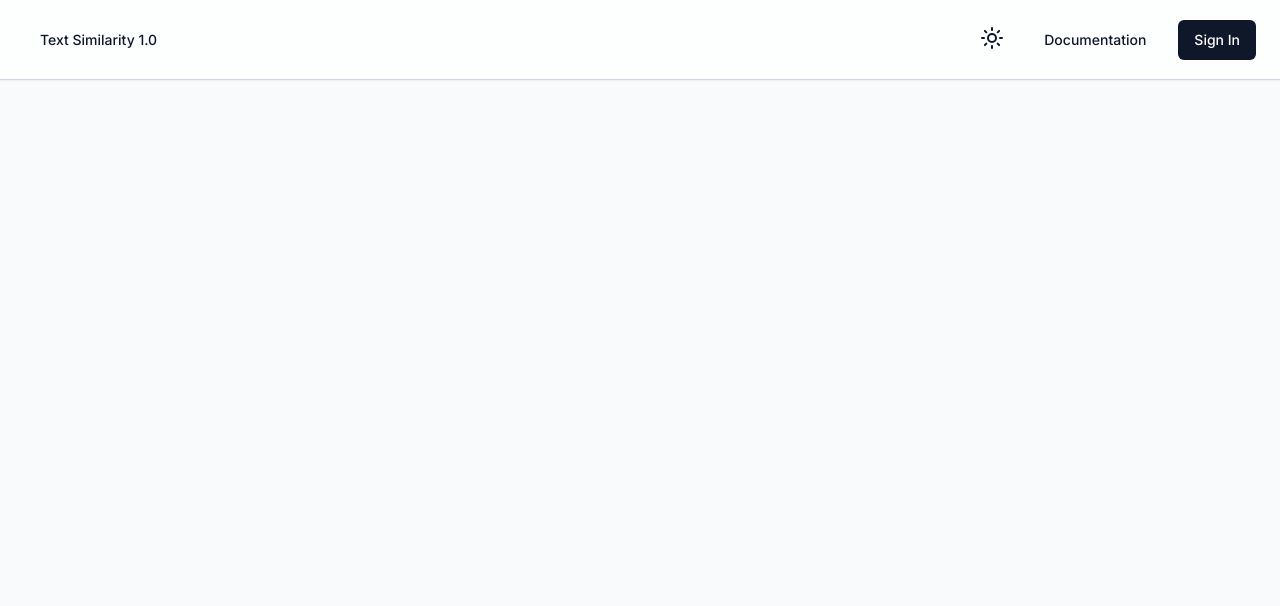
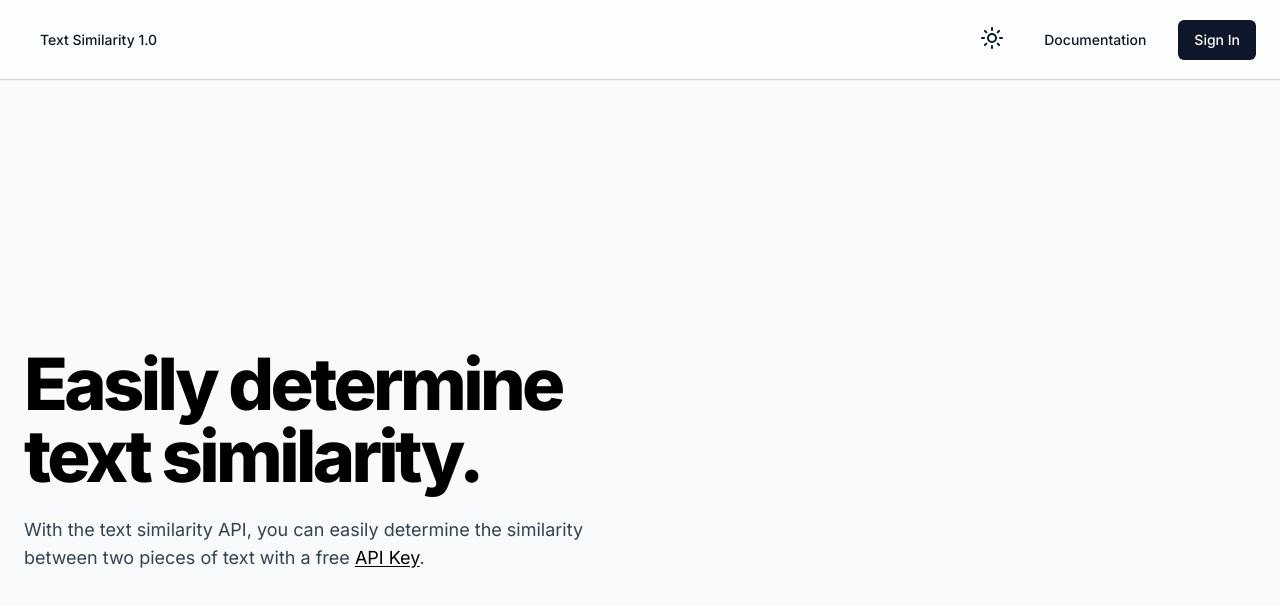
Before and after one commit to AlexanderKomkov369/similarity-api, a Next.js app: page / in a window 1280 px wide. Shown: the top 606 px of the page. Built offline with nearby package versions, Linux system fonts and the light colour scheme; no server answers.

Commit message:
styling the homepage

```diff
--- a/src/app/layout.tsx
+++ b/src/app/layout.tsx
@@ -2,13 +2,9 @@
 import { Inter } from "next/font/google";
 import { cn } from "@/lib/utils";
 import Providers from "@/components/Providers";
+import { Toaster } from "@/ui/Toast";
 
 const inter = Inter({ subsets: ["latin"] });
-
-export const metadata = {
-  title: "Create Next App",
-  description: "Generated by create next app",
-};
 
 export default function RootLayout({
   children,
@@ -23,7 +19,10 @@
       <body
         className={"min-h-screen bg-slate-50 dark:bg-slate-900 antialiased"}
       >
-        <Providers>{children}</Providers>
+        <Providers>
+          {children}
+          <Toaster position={"bottom-right"} />
+        </Providers>
       </body>
     </html>
   );
--- a/src/app/page.tsx
+++ b/src/app/page.tsx
@@ -1,8 +1,47 @@
-import Image from "next/image";
-import { Inter } from "next/font/google";
+import type { Metadata } from "next";
+import LargeHeading from "@/ui/LargeHeading";
+import Paragraph from "@/ui/Paragraph";
+import Link from "next/link";
 
-const inter = Inter({ subsets: ["latin"] });
+export const metadata: Metadata = {
+  title: "Similarity API | Home",
+  description: "Free & open-source text similarity API",
+};
 
 export default function Home() {
-  return <main></main>;
+  return (
+    <div
+      className={
+        "relative flex h-screen items-center justify-center overflow-x-hidden"
+      }
+    >
+      <div className={"container mx-auto h-full w-full max-w-7xl pt-32"}>
+        <div
+          className={
+            "flex h-full flex-col items-center justify-start gap-6 lg:items-start lg:justify-center"
+          }
+        >
+          <LargeHeading
+            size={"lg"}
+            className={"three-d text-black dark:text-light-gold"}
+          >
+            Easily determine <br /> text similarity.
+          </LargeHeading>
+          <Paragraph className={"max-w-xl lg:text-left"}>
+            With the text similarity API, you can easily determine the
+            similarity between two pieces of text with a free{" "}
+            <Link
+              href={"/login"}
+              className={
+                "underline underline-offset-2 text-black dark:text-light-gold"
+              }
+            >
+              API Key
+            </Link>
+            .
+          </Paragraph>
+        </div>
+      </div>
+    </div>
+  );
 }
--- /dev/null
+++ b/src/components/Icons.tsx
@@ -0,0 +1,9 @@
+import {ChevronLeft, ChevronRight, Laptop, LucideIcon, Moon, Sun,} from "lucide-react";
+
+export const Icons = {
+  ChevronLeft,
+  ChevronRight,
+  Sun,
+  Moon,
+  Laptop,
+} satisfies Record<string, LucideIcon>
--- a/src/components/SignInButton.tsx
+++ b/src/components/SignInButton.tsx
@@ -3,7 +3,7 @@
 import { FC, useState } from "react";
 import Button from "@/ui/Button";
 import { signIn } from "next-auth/react";
-import toast from "react-hot-toast";
+import { toast } from "@/ui/Toast";
 
 interface SignInButtonProps {}
 
@@ -17,11 +17,11 @@
       setIsLoading(true);
       await signIn("google");
     } catch (error) {
-      // toast({
-      //   type: "error",
-      //   title: "Error signing in",
-      //   message: "Please try again",
-      // });
+      toast({
+        type: "error",
+        title: "Error signing in",
+        message: "Please try again",
+      });
     }
   };
 
--- a/src/components/SignOutButton.tsx
+++ b/src/components/SignOutButton.tsx
@@ -2,8 +2,8 @@
 
 import { FC, useState } from "react";
 import Button from "@/ui/Button";
-import { signIn, signOut } from "next-auth/react";
-import toast from "react-hot-toast";
+import { signOut } from "next-auth/react";
+import { toast } from "@/ui/Toast";
 
 interface SignOutButtonProps {}
 
@@ -17,11 +17,11 @@
       setIsLoading(true);
       await signOut();
     } catch (error) {
-      // toast({
-      //   type: "error",
-      //   title: "Error signing out",
-      //   message: "Please try again",
-      // });
+      toast({
+        type: "error",
+        title: "Error signing out",
+        message: "Please try again",
+      });
     }
   };
 
--- a/src/components/ThemeToggle.tsx
+++ b/src/components/ThemeToggle.tsx
@@ -9,7 +9,7 @@
   DropdownMenuTrigger,
 } from "@/ui/DropdownMenu";
 import Button from "@/ui/Button";
-import { Laptop, Moon, Sun } from "lucide-react";
+import { Icons } from "@/components/Icons";
 
 interface ThemeToggleProps {}
 
@@ -20,12 +20,12 @@
     <DropdownMenu>
       <DropdownMenuTrigger asChild>
         <Button variant={"ghost"} size={"sm"}>
-          <Sun
+          <Icons.Sun
             className={
               "rotate-0 scale-100 transition-all hover:text-slate-900 dark:-rotate-90 dark:scale-0 dark:text-slate-400 dark:hover:text-slate-100"
             }
           />
-          <Moon
+          <Icons.Moon
             className={
               "absolute rotate-90 scale-0 transition-all hover:text-slate-900 dark:rotate-0 dark:scale-100 dark:text-slate-400 dark:hover:text-slate-100"
             }
@@ -35,15 +35,15 @@
       </DropdownMenuTrigger>
       <DropdownMenuContent align={"end"} forceMount>
         <DropdownMenuItem onClick={() => setTheme("light")}>
-          <Sun className={"mr-2 h-4 w-4"} />
+          <Icons.Sun className={"mr-2 h-4 w-4"} />
           <span>Light</span>
         </DropdownMenuItem>
         <DropdownMenuItem onClick={() => setTheme("dark")}>
-          <Moon className={"mr-2 h-4 w-4"} />
+          <Icons.Moon className={"mr-2 h-4 w-4"} />
           <span>Dark</span>
         </DropdownMenuItem>
         <DropdownMenuItem onClick={() => setTheme("system")}>
-          <Laptop className={"mr-2 h-4 w-4"} />
+          <Icons.Laptop className={"mr-2 h-4 w-4"} />
           <span>System</span>
         </DropdownMenuItem>
       </DropdownMenuContent>
--- a/src/components/ui/Toast.tsx
+++ b/src/components/ui/Toast.tsx
@@ -0,0 +1,86 @@
+"use client";
+
+import { Icons } from "@/components/Icons";
+import { cn } from "@/lib/utils";
+import * as React from "react";
+import hotToast, { Toaster as HotToaster } from "react-hot-toast";
+
+export const Toaster = HotToaster;
+
+interface ToastProps extends React.HTMLAttributes<HTMLDivElement> {
+  visible: boolean;
+}
+
+export function Toast({ visible, className, ...props }: ToastProps) {
+  return (
+    <div
+      className={cn(
+        "min-h-16 mb-2 flex w-[350px] flex-col items-start gap-1 rounded-md bg-white px-6 py-4 shadow-lg",
+        visible && "animate-in slide-in-from-bottom-5",
+        className
+      )}
+      {...props}
+    />
+  );
+}
+
+interface ToastIconProps extends Partial<React.SVGProps<SVGSVGElement>> {
+  name: keyof typeof Icons;
+}
+
+Toast.Icon = function ToastIcon({ name, className, ...props }: ToastIconProps) {
+  const Icon = Icons[name];
+
+  if (!Icon) {
+    return null;
+  }
+
+  return (
+    <div className="flex h-20 w-20 items-center justify-center rounded-full bg-slate-100">
+      <Icon className={cn("h-10 w-10", className)} {...props} />
+    </div>
+  );
+};
+
+interface ToastTitleProps extends React.HTMLAttributes<HTMLHeadingElement> {}
+
+Toast.Title = function ToastTitle({ className, ...props }: ToastTitleProps) {
+  return <p className={cn("text-sm font-medium", className)} {...props} />;
+};
+
+interface ToastDescriptionProps
+  extends React.HTMLAttributes<HTMLParagraphElement> {}
+
+Toast.Description = function ToastDescription({
+  className,
+  ...props
+}: ToastDescriptionProps) {
+  return <p className={cn("text-sm opacity-80", className)} {...props} />;
+};
+
+interface ToastOpts {
+  title?: string;
+  message: string;
+  type?: "success" | "error" | "default";
+  duration?: number;
+}
+
+export function toast(opts: ToastOpts) {
+  const { title, message, type = "default", duration = 3000 } = opts;
+
+  return hotToast.custom(
+    ({ visible }) => (
+      <Toast
+        visible={visible}
+        className={cn({
+          "bg-red-600 text-white": type === "error",
+          "bg-black text-white": type === "success",
+        })}
+      >
+        <Toast.Title>{title}</Toast.Title>
+        {message && <Toast.Description>{message}</Toast.Description>}
+      </Toast>
+    ),
+    { duration }
+  );
+}
--- a/src/styles/globals.css
+++ b/src/styles/globals.css
@@ -1,3 +1,10 @@
 @tailwind base;
 @tailwind components;
 @tailwind utilities;
+
+.dark .three-d {
+    text-shadow: 0 5px 0 #533519;
+}
+.three-d {
+    text-shadow: none;
+}
--- a/tailwind.config.js
+++ b/tailwind.config.js
@@ -19,7 +19,7 @@
       },
       colors: {
         ...colors,
-        "light-color": "#f5bc51",
+        "light-gold": "#f5bc51",
         "dark-gold": "#533519",
       },
     },
```
